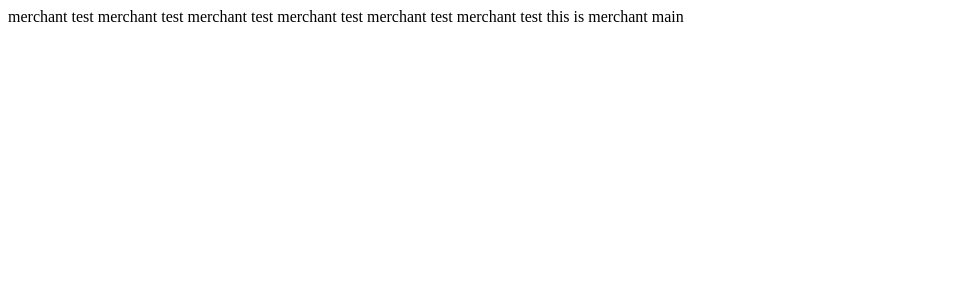
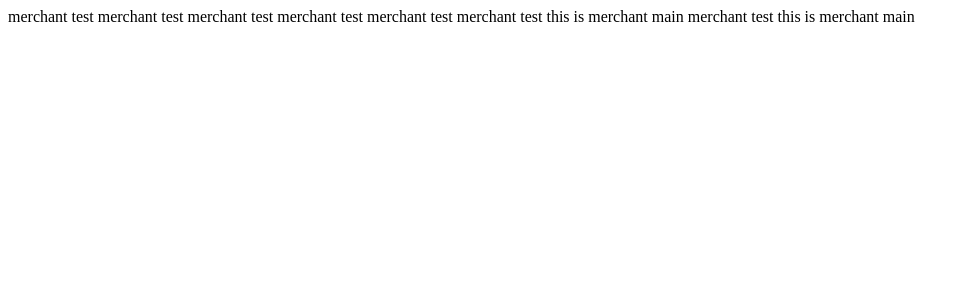
Before and after one commit to rookiedevs07/E-Wallet, a Next.js app in the folder apps/merchant-app/: page / in a window 1280 px wide. Shown: the top 300 px of the page, without its empty margins (0-970 px from the left). Built offline with nearby package versions, Linux system fonts and the light colour scheme.

Commit message:
key changed

```diff
--- a/apps/merchant-app/app/page.tsx
+++ b/apps/merchant-app/app/page.tsx
@@ -6,7 +6,7 @@ export default function Home() {
   return (
     <div>
       merchant test merchant test merchant test merchant test merchant test
-      merchant test this is merchant main
+      merchant test this is merchant main merchant test this is merchant main
     </div>
   );
 }
```
